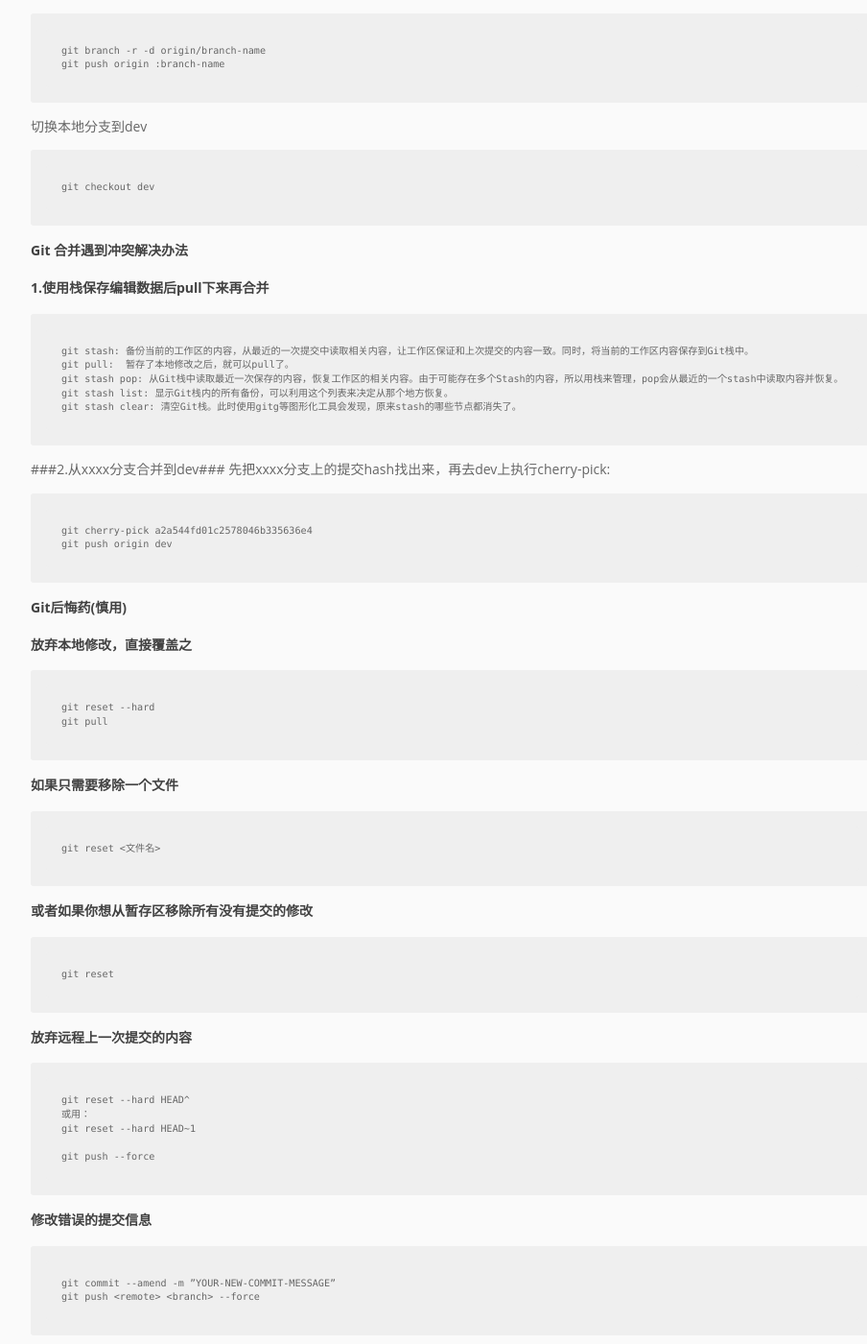
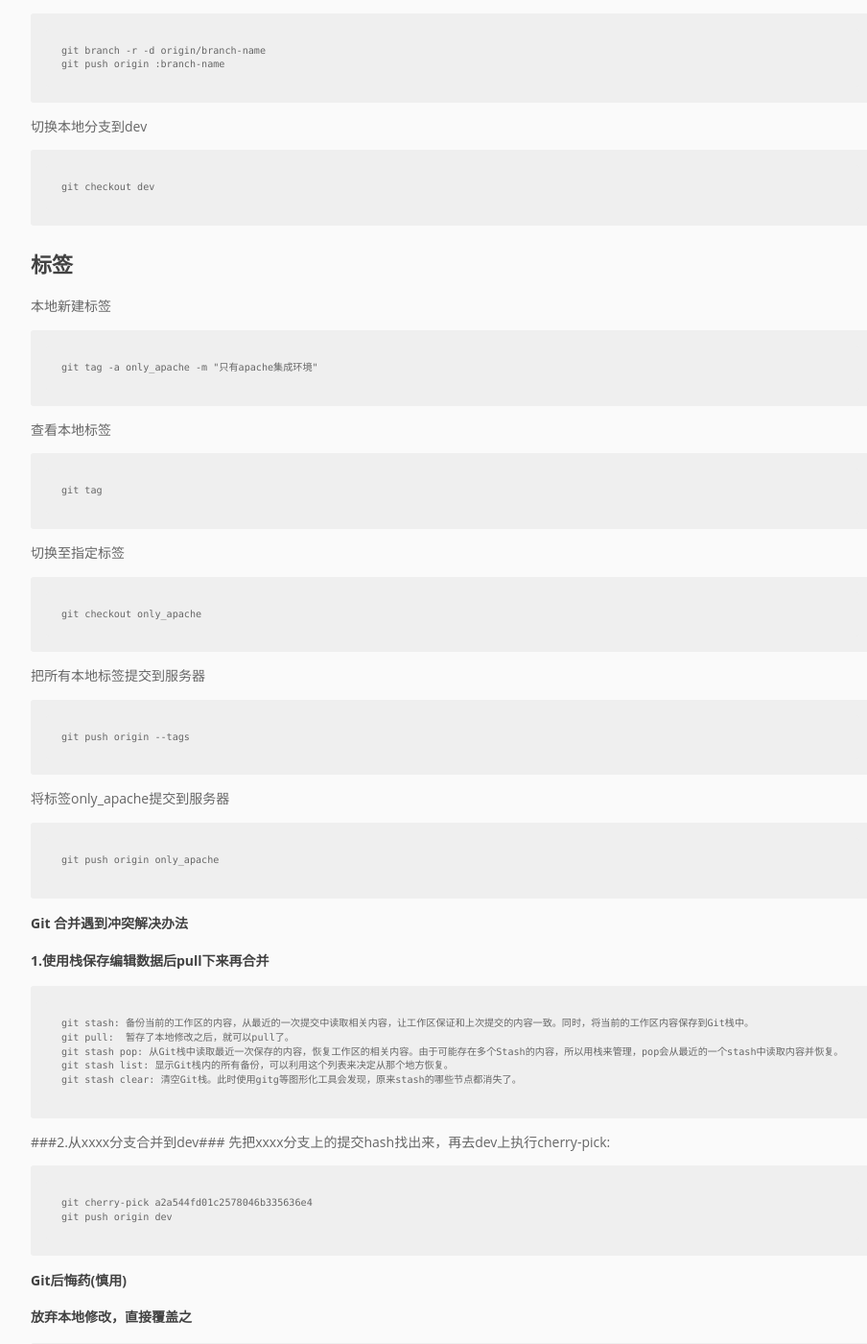
Before and after one commit to pingmalu/pingmalu.github.io, a Jekyll site: the page built from _posts/2015-12-10-Git日常笔记.md, in a window 1280 px wide and 1400 px high, scrolled down 2093 px. Shown: the whole window at 96% size, without its empty margins (168-1072 px from the left). Built offline with Jekyll 4.4.1, drawn with Linux system fonts in a browser that asks for light colours; nearby versions of some CDN libraries.

Commit message:
'update'

```diff
--- a/_posts/2015-12-10-Git日常笔记.md
+++ b/_posts/2015-12-10-Git日常笔记.md
@@ -68,6 +68,28 @@ title: Git日常笔记
 切换本地分支到dev
 
     git checkout dev
+
+# 标签
+
+本地新建标签
+
+	git tag -a only_apache -m "只有apache集成环境"
+
+查看本地标签
+
+	git tag
+
+切换至指定标签
+
+	git checkout only_apache
+
+把所有本地标签提交到服务器
+
+	git push origin --tags
+
+将标签only_apache提交到服务器
+
+	git push origin only_apache
 
 ## Git 合并遇到冲突解决办法 ##
 
```
